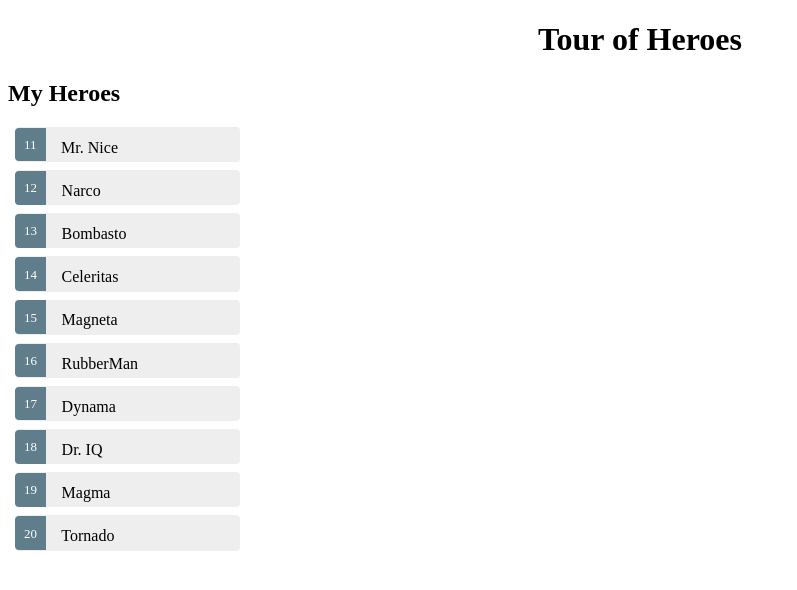
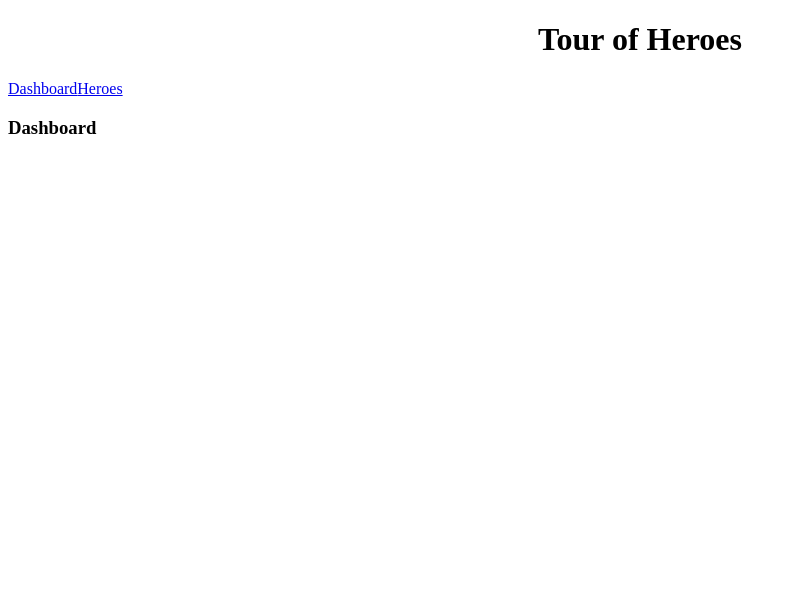
Before and after one commit to mvasquezb/angular-tour-of-heroes, an Angular app: page /dashboard in a window 1280 px wide. Shown: the top 590 px of the page, without its empty margins (0-797 px from the left). Built offline with nearby package versions, Linux system fonts and the light colour scheme.

Commit message:
Add navigation to dashboard component

```diff
--- a/src/app/app.component.html
+++ b/src/app/app.component.html
@@ -3,4 +3,8 @@
     {{title}}
   </h1>
 </div>
-<my-heroes></my-heroes>
+<nav>
+  <a routerLink="/dashboard">Dashboard</a>
+  <a routerLink="/heroes">Heroes</a>
+</nav>
+<router-outlet></router-outlet>
```
Also changed, not shown: src/app/app.module.ts (+18 -0 lines).
